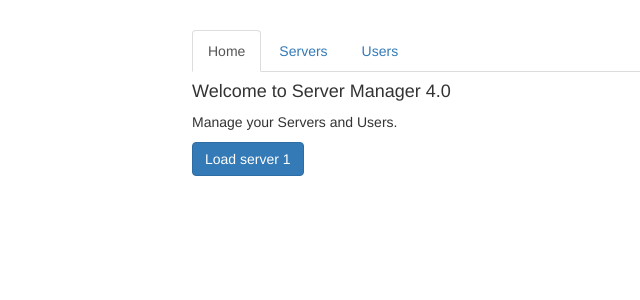
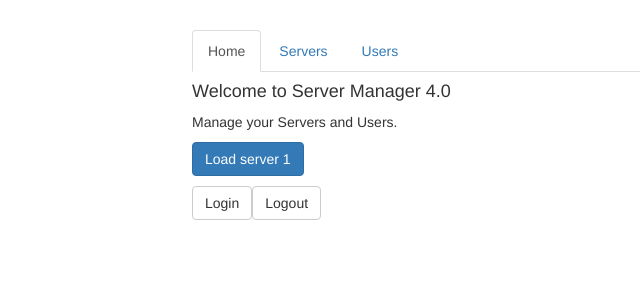
Before and after one commit to douglascamilo/angular-recipes, an Angular app: page /home in a window 1280 px wide. Shown: the top 300 px of the page, without its empty margins (73-713 px from the left). Built offline with nearby package versions, Linux system fonts and the light colour scheme.

Commit message:
Fake auth service

```diff
--- a/src/app/home/home.component.html
+++ b/src/app/home/home.component.html
@@ -1,3 +1,8 @@
 <h4>Welcome to Server Manager 4.0</h4>
 <p>Manage your Servers and Users.</p>
 <button class="btn btn-primary" (click)="onLoadServer(1)">Load server 1</button>
+
+<div style="padding-top: 10px">
+  <button class="btn btn-default" (click)="onLogin()">Login</button>
+  <button class="btn btn-default" (click)="onLogout()">Logout</button>
+</div>
--- a/src/app/home/home.component.ts
+++ b/src/app/home/home.component.ts
@@ -1,5 +1,6 @@
 import { Component, OnInit } from '@angular/core';
 import { Router } from '@angular/router';
+import { AuthService } from '../auth/auth.service';
 
 @Component({
   selector: 'app-home',
@@ -9,7 +10,8 @@ import { Router } from '@angular/router';
 export class HomeComponent implements OnInit {
 
   constructor(
-    private router: Router
+    private router: Router,
+    private authService: AuthService
   ) {}
 
   ngOnInit() {
@@ -21,4 +23,12 @@ export class HomeComponent implements OnInit {
       fragment: 'loading'
     });
   }
+
+  onLogin(): void {
+    this.authService.login();
+  }
+
+  onLogout(): void {
+    this.authService.logout();
+  }
 }
```
